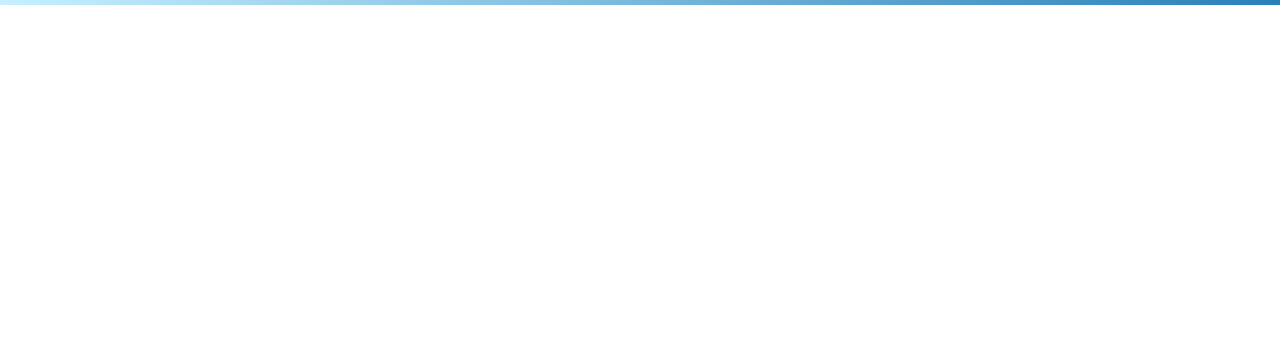
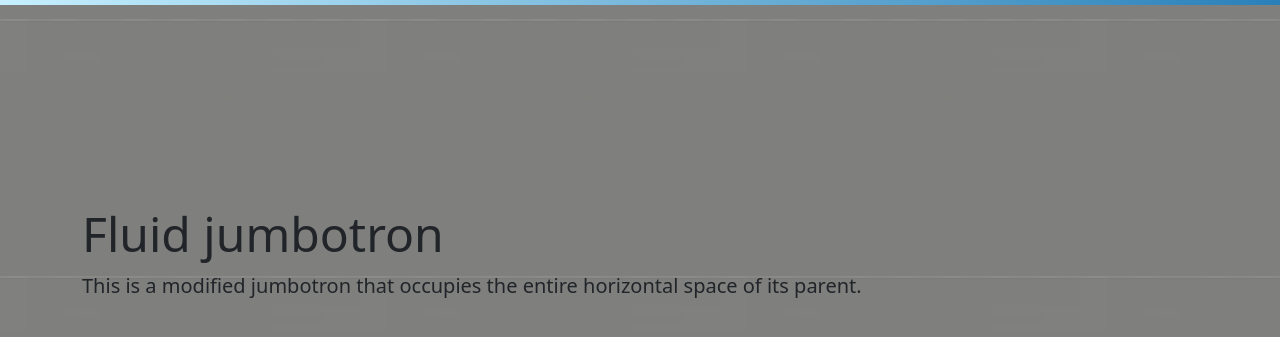
Before and after one commit to Artcods/Avelion, a plain HTML site: page profil.html in a window 1280 px wide. Shown: the part 57-394 px from the top of the page. Drawn offline with nearby package versions, Linux system fonts and the light colour scheme.

Commit message:
Mengubah Profil

```diff
--- a/page style/profil.css
+++ b/page style/profil.css
@@ -60,3 +60,10 @@ a:hover:after {
 html {
     height: 100%;
 }
+
+.bg-avelion-profil {
+    background: url(/asset/mentahan.jpg);
+    height: 100vh;
+    width: auto;
+    background-position: center;
+}
--- a/profil.html
+++ b/profil.html
@@ -44,7 +44,13 @@
         </div>
     </nav>
 
-
+    <div class="bg-avelion-profil">
+        <div class="container" style="padding-top: 200px">
+            <h1 class="display-5 fw-normal">Fluid jumbotron</h1>
+            <p class="lead">This is a modified jumbotron that occupies the entire horizontal space of its parent.
+            </p>
+        </div>
+    </div>
 
 </body>
 
```
Also changed, not shown: galeri.html (+1 -1 lines).
